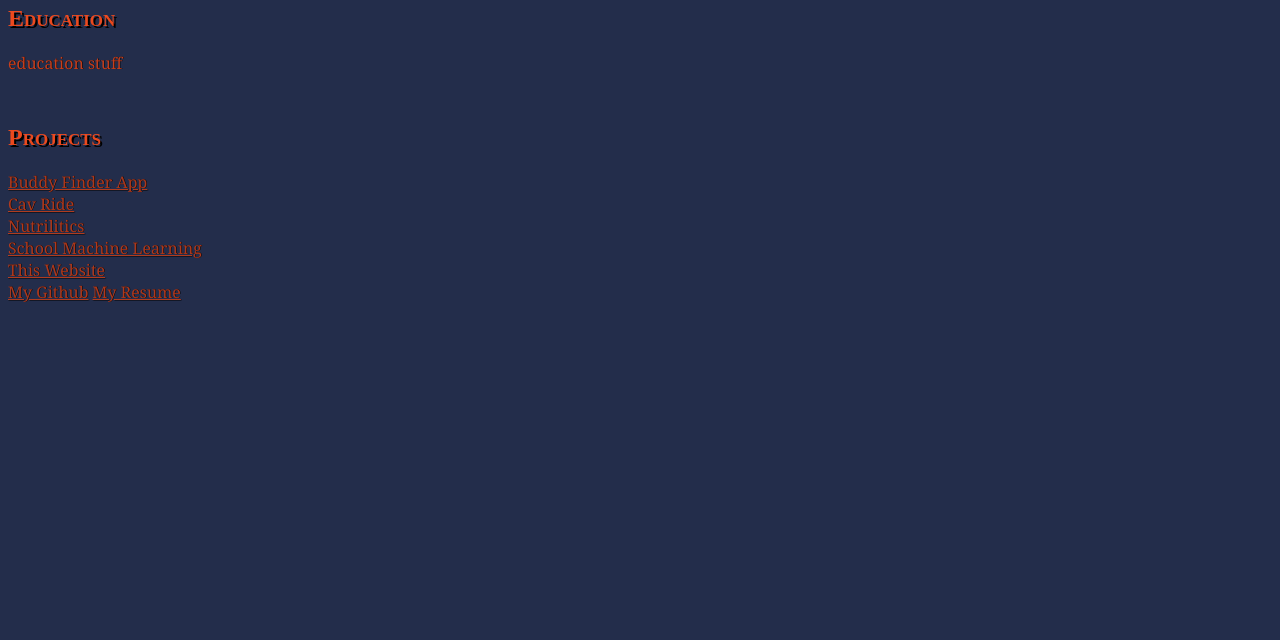
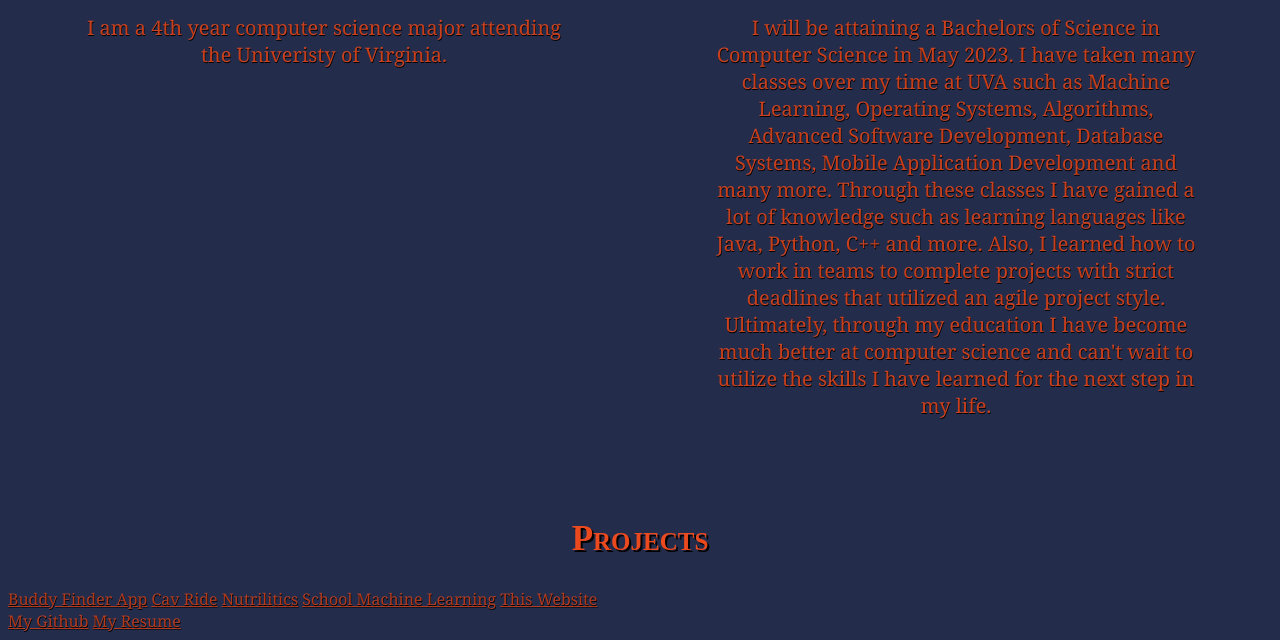
Before and after one commit to matt-koehler/matt-koehler.github.io, a plain HTML site: page index.html in a window 1280 px wide. Shown: the part 222-862 px from the top of the page. Before the commit the page ends 800 px from the top, so only its background shows below. Drawn offline with Linux system fonts and the light colour scheme.

Commit message:
small update

```diff
--- a/index.html
+++ b/index.html
@@ -8,28 +8,37 @@
     </head>
     <body>
         <h1>Matt Koehler</h1>
+        <div class = "row">
+         <div class="column">
         <h2>About me</h2>
-        <p>I am a 4th year computer science major attending the Univeristy of Virginia</p>
+        <p>I am a 4th year computer science major attending the Univeristy of Virginia.
+
+            </p></div>
+        <div class="column">
         <h2>Education</h2>
-        <p>education stuff</p>
+        <p>I will be attaining a Bachelors of Science in Computer Science in May 2023.
+            I have taken many classes over my time at UVA such as Machine Learning, Operating Systems,
+            Algorithms, Advanced Software Development, Database Systems,
+            Mobile Application Development and many more. Through these classes I have gained a lot of knowledge such as
+            learning languages like Java, Python, C++ and more. Also, I learned how to work in teams to complete projects
+            with strict deadlines that utilized an agile project style. Ultimately, through my education I have become much better
+            at computer science and can't wait to utilize the skills I have learned for the next step in my life.
+
+
+        </p>
+        </div>
+        </div>
         <h2>Projects</h2>
         <div>
         <a href="https://github.com/matt-koehler/CS3240-app">Buddy Finder App</a>
-        </div>
-        <div>
         <a href="https://github.com/matt-koehler/cavride">Cav Ride</a>
-        </div>
-        <div>
-            <a href="https://github.com/matt-koehler/Nutrilitics-Final">Nutrilitics</a>
-        </div>
-        <div>
-            <a href="https://github.com/matt-koehler/schoolML">School Machine Learning</a>
-        </div>
-        <div>
-            <a href="https://github.com/matt-koehler/matt-koehler.github.io">This Website</a>
+        <a href="https://github.com/matt-koehler/Nutrilitics-Final">Nutrilitics</a>
+        <a href="https://github.com/matt-koehler/schoolML">School Machine Learning</a>
+        <a href="https://github.com/matt-koehler/matt-koehler.github.io">This Website</a>
         </div>
     </body>
-
+    <footer>
     <a href="https://github.com/matt-koehler">My Github</a>
     <a href="files/Matt_K_Resume.pdf">My Resume</a>
+    </footer>
 </html>
--- a/style.css
+++ b/style.css
@@ -4,46 +4,64 @@ body{
 }
 h1 {
     text-align: center;
-    animation-name: changeh;
+   /* animation-name: changeh;*/
     animation-duration: 2s;
     text-shadow: 2px 2px black;
     font-variant: small-caps;
-
+    font-size: 50px;
+    margin-bottom: 75px;
     color:rgba(248, 76, 30, 1);
 }
 h2 {
-    margin-top: 50px;
-    animation-name: changeh;
-    animation-duration: 4s;
+    text-align: center;
+    margin-top: 0px;
+    font-size: 35px;
+   /* animation-name: changeh;*/
+    animation-duration: 2s;
     font-variant: small-caps;
     text-shadow: 2px 2px black;
     color:rgba(248, 76, 30, .95);
 }
 p{
-    animation-name: change;
-    animation-duration: 6s;
-    font-size: 16px;
+   /* animation-name: change;*/
+    text-align: center;
+    margin-left: 75px;
+    margin-right: 75px;
+    margin-bottom: 100px;
+    animation-duration: 4s;
+    font-size: 20px;
     font-family: Georgia, serif;
     text-shadow: .5px .5px black;
     color:rgba(248, 76, 30, .8);
 }
 a{
-    animation-name: change;
-    animation-duration: 6s;
+   /* animation-name: change; */
+    font-size: 16px;
+    animation-duration: 4s;
     font-family: Georgia, serif;
     text-shadow: .5px .5px black;
     color:rgba(248, 76, 30, .7);
 }
+.column {
+    flex:50%;
+  }
+
+.row {
+
+    display: flex;
+
+}
 
 @keyframes changeh {
     0%   {color: rgba(35, 45, 75, 1);}
-    0%   {margin-top: 100px;}
+
+    0%   {transform: translate(200px, 200px);}
     0%   {text-shadow: 2px 2px rgba(35, 45, 75, 1);}
     100% {text-shadow: 2px 2px black;}
     100% {color: rgba(248, 76, 30, 1);}
   }
   @keyframes change {
-    0%   {margin-top: 100px;}
+    0%   {transform: translate(00px, 00px);}
     0%   {text-shadow: .25px .25px rgba(35, 45, 75, 1);}
     0%   {color: rgba(35, 45, 75, 1);}
     100%   {text-shadow: .5px .5px black};
```
